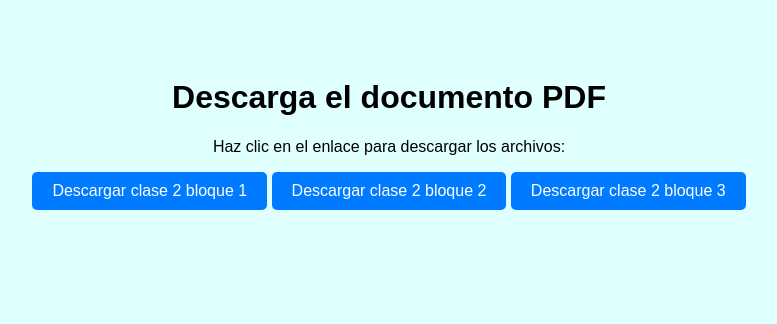
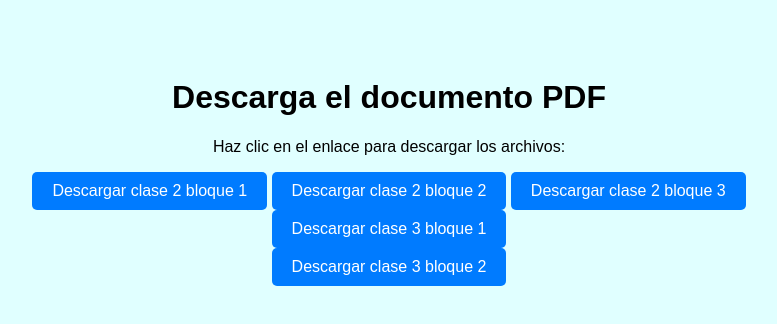
Before and after one commit to GustavoR386/clase_administrativo, a plain HTML site: page index.html in a window 1280 px wide. Shown: the whole page, without its empty margins (251-1028 px from the left). Drawn offline with Linux system fonts and the light colour scheme.

Commit message:
index.html

```diff
--- a/index.html
+++ b/index.html
@@ -30,6 +30,9 @@
     <p>Haz clic en el enlace para descargar los archivos:</p>
     <a href="Clase 2-bloque1.pdf">Descargar clase 2 bloque 1</a>
     <a href="Clase 2-bloque 2.pdf">Descargar clase 2 bloque 2</a>
-    <a href="Clase 2-bloque 3.pdf">Descargar clase 2 bloque 3</a>
+    <a href="Clase 2-bloque 3.pdf">Descargar clase 2 bloque 3</a><br>
+    <a href="Clase 3-bloque 1.pdf">Descargar clase 3 bloque 1</a><br>
+    <a href="Clase 3-bloque 2.pdf">Descargar clase 3 bloque 2</a>
+
 </body>
 </html>
```
